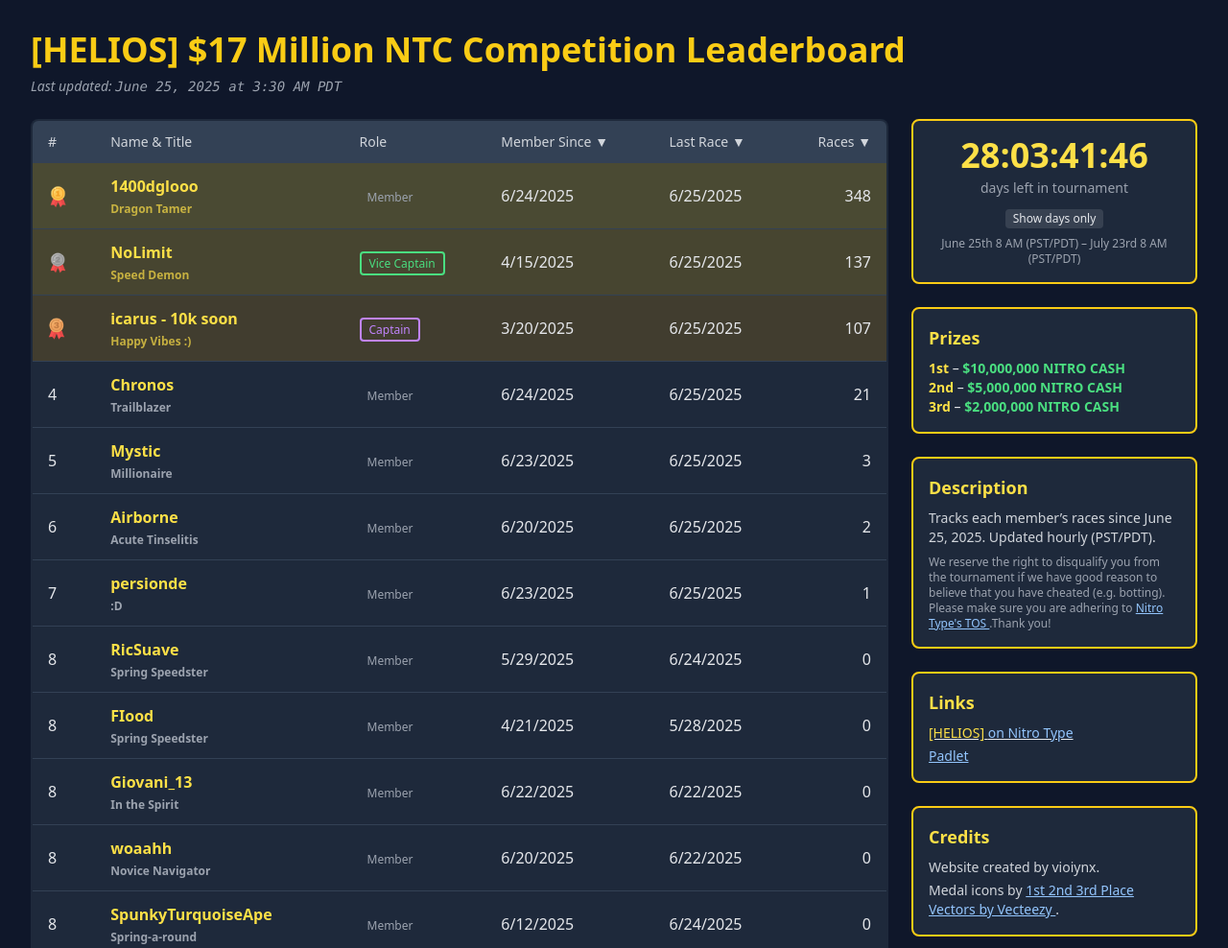
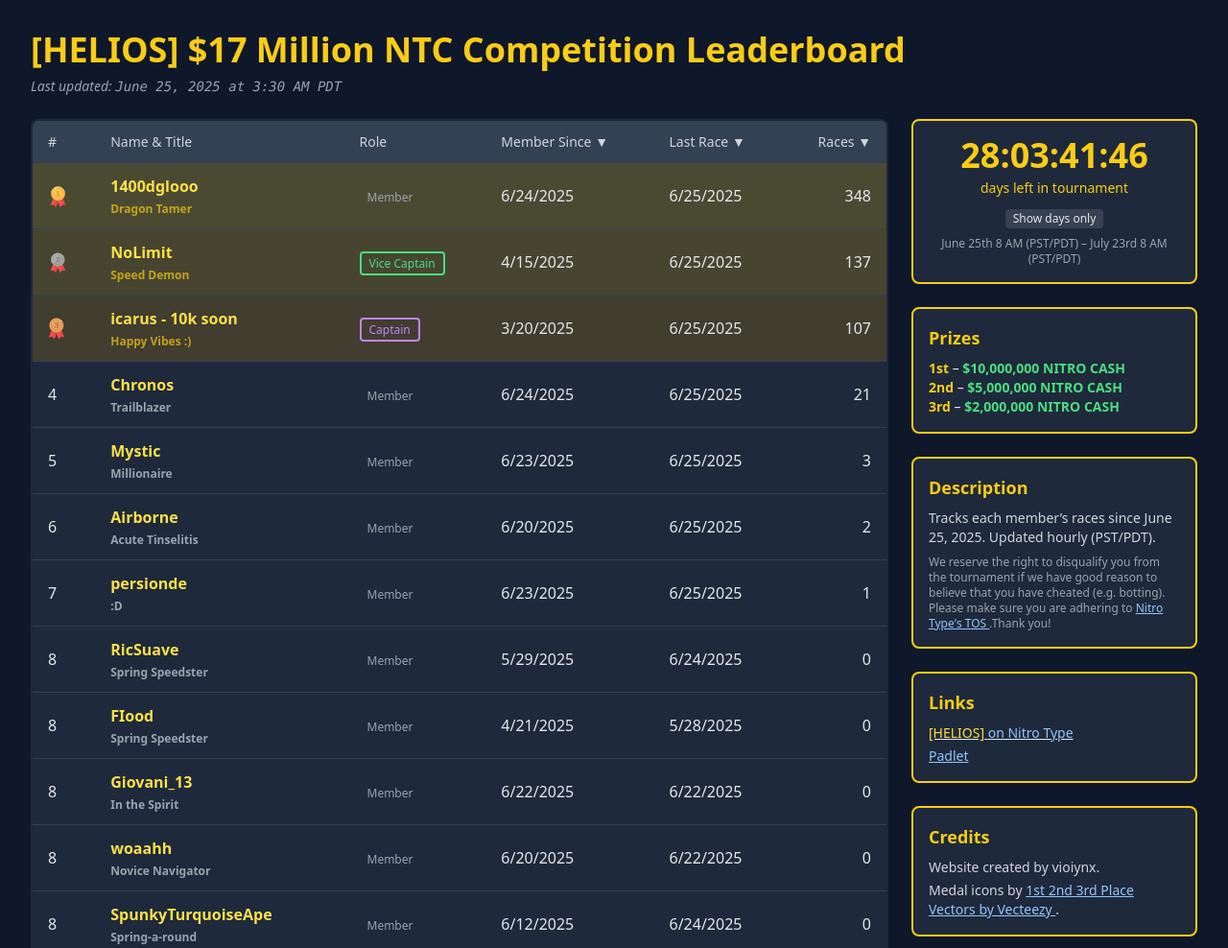
Before and after one commit to heliocentricity/17m-nct-comp, a website: page docs/index.html in a window 1280 px wide. Shown: the top 988 px of the page at 96% size. Drawn offline with nearby package versions, Linux system fonts and the light colour scheme.

Commit message:
Update index.html

```diff
--- a/docs/index.html
+++ b/docs/index.html
@@ -27,7 +27,7 @@
         <thead class="bg-slate-700">
           <tr>
             <th class="px-4 py-3 text-left text-sm font-medium text-gray-300">#</th>
-            <th class="px-4 py-3 text-left text-sm font-medium text-gray-300">Name & Title</th>
+            <th class="px-4 py-3 text-left text-sm font-medium text-gray-300">Name &amp; Title</th>
             <th class="px-4 py-3 text-left text-sm font-medium text-gray-300">Role</th>
             <th id="th-join"   class="px-4 py-3 text-left text-sm font-medium text-gray-300 sortable">
               Member Since <span>▼</span>
@@ -47,10 +47,10 @@
     <!-- Info boxes -->
     <div class="w-1/4 space-y-6">
       <div class="bg-slate-800 border-2 border-yellow-400 rounded-lg p-4 text-center">
-        <div id="countdown" class="text-4xl font-extrabold text-yellow-300 mb-1"></div>
-        <div class="text-sm text-gray-400 mb-2">days left in tournament</div>
+        <div id="countdown" class="text-4xl font-extrabold text-yellow-400 mb-1"></div>
+        <div class="text-sm text-yellow-400 mb-2">days left in tournament</div>
         <button id="toggle-countdown"
-                class="px-2 py-0.5 bg-gray-700 text-xs rounded">
+                class="px-2 py-0.5 bg-gray-700 text-xs rounded mt-1">
           Show days only
         </button>
         <div class="text-xs text-gray-400 mt-2">
@@ -58,18 +58,18 @@
         </div>
       </div>
       <div class="bg-slate-800 border-2 border-yellow-400 rounded-lg p-4">
-        <h2 class="text-lg font-semibold text-yellow-300 mb-2">Prizes</h2>
+        <h2 class="text-lg font-semibold text-yellow-400 mb-2">Prizes</h2>
         <p class="text-sm">
-          <span class="text-yellow-300 font-bold">1st</span> –
+          <span class="text-yellow-400 font-bold">1st</span> –
           <span class="text-green-400 font-semibold">$10,000,000 NITRO CASH</span><br>
-          <span class="text-yellow-300 font-bold">2nd</span> –
+          <span class="text-yellow-400 font-bold">2nd</span> –
           <span class="text-green-400 font-semibold">$5,000,000 NITRO CASH</span><br>
-          <span class="text-yellow-300 font-bold">3rd</span> –
+          <span class="text-yellow-400 font-bold">3rd</span> –
           <span class="text-green-400 font-semibold">$2,000,000 NITRO CASH</span>
         </p>
       </div>
       <div class="bg-slate-800 border-2 border-yellow-400 rounded-lg p-4">
-        <h2 class="text-lg font-semibold text-yellow-300 mb-2">Description</h2>
+        <h2 class="text-lg font-semibold text-yellow-400 mb-2">Description</h2>
         <p class="text-sm text-gray-300 mb-2">
           Tracks each member’s races since June 25, 2025. Updated hourly (PST/PDT).
         </p>
@@ -83,7 +83,7 @@
         </p>
       </div>
       <div class="bg-slate-800 border-2 border-yellow-400 rounded-lg p-4">
-        <h2 class="text-lg font-semibold text-yellow-300 mb-2">Links</h2>
+        <h2 class="text-lg font-semibold text-yellow-400 mb-2">Links</h2>
         <ul class="text-sm space-y-1">
           <li>
             <a href="https://www.nitrotype.com/team/HELIOS" target="_blank" class="underline">
@@ -100,7 +100,7 @@
         </ul>
       </div>
       <div class="bg-slate-800 border-2 border-yellow-400 rounded-lg p-4">
-        <h2 class="text-lg font-semibold text-yellow-300 mb-2">Credits</h2>
+        <h2 class="text-lg font-semibold text-yellow-400 mb-2">Credits</h2>
         <p class="text-sm text-gray-300 mb-1">Website created by vioiynx.</p>
         <p class="text-sm text-gray-300">
           Medal icons by
@@ -118,42 +118,40 @@
     const cdEl = document.getElementById('countdown');
     const btn  = document.getElementById('toggle-countdown');
     let exact = true;
-
     function updateCd() {
       const end = new Date('2025-07-23T08:00:00-07:00');
-      let d = end - new Date();
-      if(d<0) d=0;
-      const days  = Math.floor(d/86400000),
-            hrs   = Math.floor(d%86400000/3600000),
-            mins  = Math.floor(d%3600000/60000),
-            secs  = Math.floor(d%60000/1000);
+      let d = end - new Date(); if(d<0) d=0;
+      const days = Math.floor(d/86400000),
+            hrs  = Math.floor(d%86400000/3600000),
+            mins = Math.floor(d%3600000/60000),
+            secs = Math.floor(d%60000/1000);
       cdEl.textContent = exact
         ? `${String(days).padStart(2,'0')}:${String(hrs).padStart(2,'0')}:`
           +`${String(mins).padStart(2,'0')}:${String(secs).padStart(2,'0')}`
         : days;
     }
-    btn.addEventListener('click', () => {
+    btn.addEventListener('click', ()=>{
       exact = !exact;
       btn.textContent = exact ? 'Show days only' : 'Show exact countdown';
       updateCd();
     });
-    setInterval(updateCd, 1000);
+    setInterval(updateCd,1000);
     updateCd();
 
     // Sorting
     const sortStates={join:false,last:false,races:false};
     let rows=[];
-
     function clearArrows(){
       ['join','last','races'].forEach(k=>{
-        document.getElementById(`th-${k}`).querySelector('span').textContent='▼';
+        document.getElementById(`th-${k}`)
+                .querySelector('span').textContent='▼';
       });
     }
     function sortBy(key){
       sortStates[key]=!sortStates[key];
       clearArrows();
       document.getElementById(`th-${key}`)
-        .querySelector('span').textContent=sortStates[key]?'▲':'▼';
+              .querySelector('span').textContent = sortStates[key]?'▲':'▼';
       const dir = sortStates[key]?1:-1;
       rows.sort((a,b)=>{
         if(key==='races') return dir*(a.delta-b.delta);
@@ -166,20 +164,17 @@
         document.getElementById(`th-${k}`)
                 .addEventListener('click',()=>sortBy(k));
       });
-      fetch('data.json')
-        .then(r=>r.json())
-        .then(data=>{
-          document.getElementById('updated-at').textContent=data.last_updated||'Unknown';
+      fetch('data.json').then(r=>r.json()).then(data=>{
+        document.getElementById('updated-at').textContent = data.last_updated||'Unknown';
         let lastDelta=null,lastRank=0;
         rows = data.board.map((it,idx)=>{
-            const rank = (it.delta!==lastDelta)?idx+1:lastRank;
+          const rank=(it.delta!==lastDelta)?idx+1:lastRank;
           lastDelta=it.delta; lastRank=rank;
           return {...it,rank,join:it.joinStamp||0,last:it.lastActivity||0};
         });
         render();
       });
     });
-
     function render(){
       const tb=document.getElementById('leaderboard');
       tb.innerHTML='';
@@ -189,22 +184,24 @@
         else if(it.rank===2){base='bg-yellow-500/20';hover='hover:bg-yellow-500/10';}
         else if(it.rank===3){base='bg-yellow-600/20';hover='hover:bg-yellow-600/10';}
         const cls=`cursor-pointer ${base} ${hover}`;
-        let ord=it.rank;
+        let ord=`${it.rank}`;
         if(it.rank===1) ord=`<img src="assets/1st.png" alt="1st" class="h-6 inline"/>`;
         if(it.rank===2) ord=`<img src="assets/2nd.png" alt="2nd" class="h-6 inline"/>`;
         if(it.rank===3) ord=`<img src="assets/3rd.png" alt="3rd" class="h-6 inline"/>`;
-        const rk=it.role.toLowerCase().replace(/\s+/g,'');
-        const rc={officer:'border-2 border-blue-400 text-blue-400 bg-transparent',
-                  captain:'border-2 border-purple-400 text-purple-400 bg-transparent',
-                  vicecaptain:'border-2 border-green-400 text-green-400 bg-transparent',
-                  member:'text-gray-400'};
-        const bc=rc[rk]||rc.member;
-        let rl=it.role.charAt(0).toUpperCase()+it.role.slice(1);
-        if(rk==='vicecaptain')rl='Vice Captain';
-        const jd=it.join?new Date(it.join*1000).toLocaleDateString():'N/A';
-        const ld=it.last?new Date(it.last*1000).toLocaleDateString():'N/A';
-        const tc=it.rank<=3?'text-yellow-300/70':'text-gray-400';
-        const th=it.title?`<div class="text-xs ${tc} mt-1">${it.title}</div>`:'';
+        const rk = it.role.toLowerCase().replace(/\s+/g,'');
+        const rc = {
+          officer:     'border-2 border-blue-400 text-blue-400 bg-transparent',
+          captain:     'border-2 border-purple-400 text-purple-400 bg-transparent',
+          vicecaptain: 'border-2 border-green-400 text-green-400 bg-transparent',
+          member:      'text-gray-400'
+        };
+        const bc = rc[rk]||rc.member;
+        let rl = it.role.charAt(0).toUpperCase()+it.role.slice(1);
+        if(rk==='vicecaptain') rl='Vice Captain';
+        const jd = it.join?new Date(it.join*1000).toLocaleDateString():'N/A';
+        const ld = it.last?new Date(it.last*1000).toLocaleDateString():'N/A';
+        const tc = it.rank<=3?'text-yellow-400/70':'text-gray-400';
+        const th = it.title?`<div class="text-xs ${tc} mt-1">${it.title}</div>`:'';
         const tr=document.createElement('tr');
         tr.className=`${cls} align-middle`;
         tr.onclick=()=>window.open(`https://www.nitrotype.com/racer/${it.username}`,'_blank');
@@ -215,9 +212,7 @@
             ${it.displayName}${th}
           </td>
           <td class="px-4 py-3">
-            <span class="px-2 py-0.5 rounded ${bc} text-xs font-medium">
-              ${rl}
-            </span>
+            <span class="px-2 py-0.5 rounded ${bc} text-xs font-medium">${rl}</span>
           </td>
           <td class="px-4 py-3">${jd}</td>
           <td class="px-4 py-3">${ld}</td>
```
Lines whose indentation alone changed are shown as unchanged.
